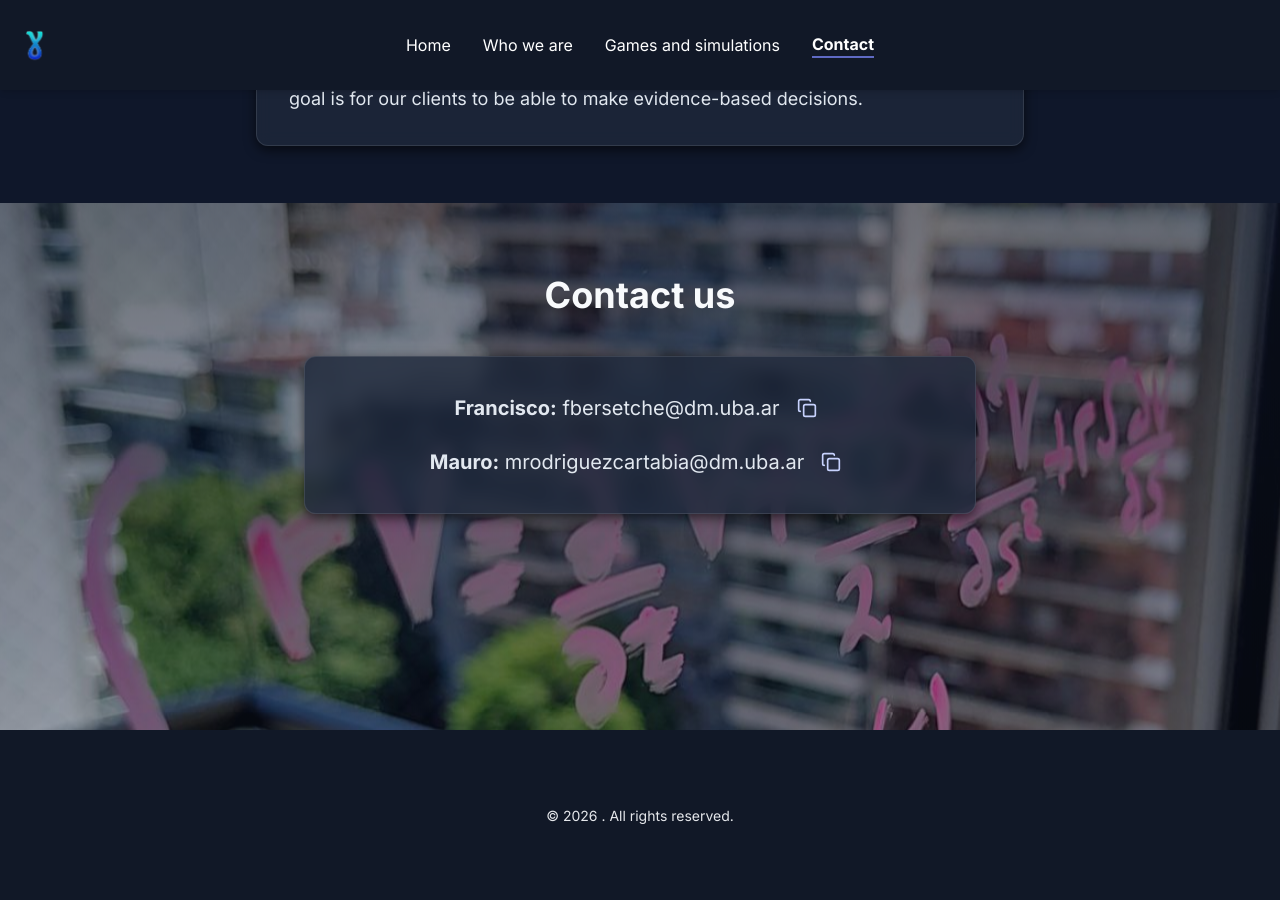
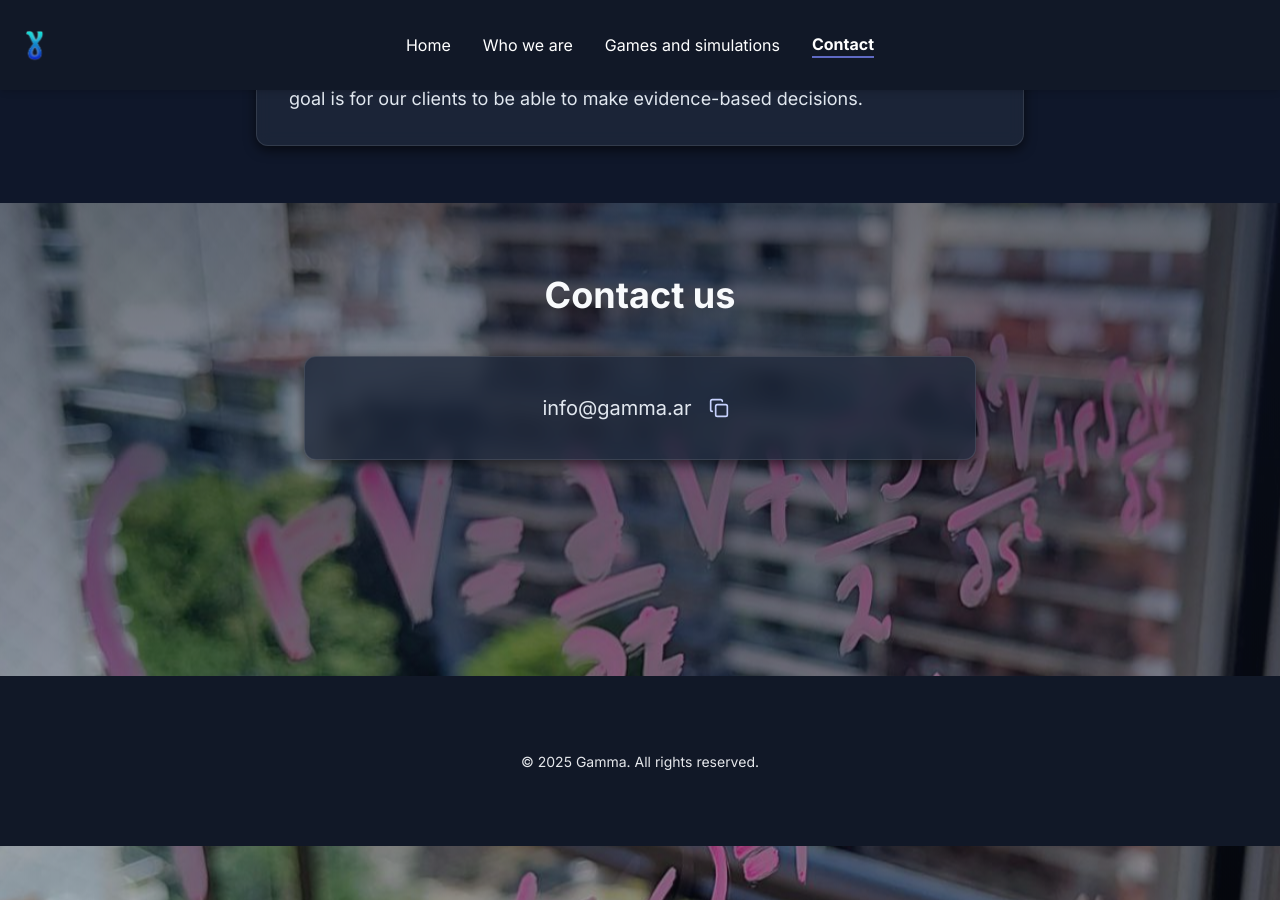
Before and after one commit to mrodriguezcartabia/fmp.github.io, a Jekyll site: the page built from index.html, in a window 1280 px wide and 900 px high, scrolled down 825 px. Built offline with Jekyll 4.4.1, drawn with Linux system fonts in a browser that asks for light colours; nearby versions of some CDN libraries.

Commit message:
Mail corporativo

```diff
--- a/_includes/footer.html
+++ b/_includes/footer.html
@@ -1,7 +1,7 @@
 <footer class="bg-gray-900 text-white py-12 relative z-10">
     <div class="container text-center">
-        <span class="text-gray-200 text-sm" data-en="&copy; 2026 . All rights reserved." data-es="&copy; 2026 Gamma. Todos los derechos reservados." data-pt="&copy; 2026 Gamma. Todos os direitos reservados.">
-            &copy; 2026 Gamma. All rights reserved.
+        <span class="text-gray-200 text-sm" data-en="&copy; 2025 Gamma. All rights reserved." data-es="&copy; 2025 Gamma. Todos los derechos reservados." data-pt="&copy; 2025 Gamma. Todos os direitos reservados.">
+            &copy; 2025 Gamma. All rights reserved.
         </span>
         <!-- ><a href="https://www.linkedin.com/in/" target="_blank" class="text-indigo-400 hover:text-white">LinkedIn</a> -->
     </div>
--- a/index.html
+++ b/index.html
@@ -8,8 +8,8 @@ title: Gamma Solutions - Home
     <div class="shimmer-wrapper opacity-0" id="intro-content">
         <img src="logo_bordeblanco.png" id="intro-logo" alt="Logo" class="h-16 md:h-20 w-auto glow-logo transition-all duration-1000">
         <div class="text-left transition-all duration-1000" id="intro-text">
-            <h1 class="text-4xl md:text-7xl font-extrabold tracking-tight text-white">Gamma</h1>
-            <!-- <p class="text-xl md:text-2xl mt-1 font-light text-white" data-en="Solutions" data-es="Soluciones" data-pt="Soluções"> Solutions </p> -->
+            <h1 class="text-4xl md:text-5xl font-extrabold tracking-tight text-white">Gamma</h1>
+            <p class="text-xl md:text-2xl mt-1 font-light text-white" data-en="Solutions" data-es="Soluciones" data-pt="Soluções"> Solutions </p>
         </div>
     </div>
 </div>
@@ -110,7 +110,7 @@ title: Gamma Solutions - Home
     <section id="contact-section" class="py-24 reveal">
         <h2 class="section-title" data-en="Contact us" data-es="Contacto" data-pt="Contato">Contact us</h2>
         <div class="card max-w-2xl mx-auto text-center space-y-4">
-            <div class="flex items-center justify-center gap-2">
+            <!-- <div class="flex items-center justify-center gap-2">
                 <p class="text-xl"><strong>Francisco:</strong> <span>fbersetche@dm.uba.ar</span></p>
                 <button onclick="copyEmail('fbersetche@dm.uba.ar', this)" class="relative p-2 text-indigo-200 hover:text-white hover:bg-slate-700/50 rounded-md transition-all border border-transparent hover:border-white/10" title="Copy email">
                     <i data-lucide="copy" class="w-5 h-5"></i>
@@ -121,6 +121,12 @@ title: Gamma Solutions - Home
                 <button onclick="copyEmail('mauro@dm.uba.ar', this)" class="relative p-2 text-indigo-200 hover:text-white hover:bg-slate-700/50 rounded-md transition-all border border-transparent hover:border-white/10" title="Copy email">
                     <i data-lucide="copy" class="w-5 h-5"></i>
                 </button>
+            </div> -->
+            <div class="flex items-center justify-center gap-2">
+                <p class="text-xl"><span>info@gamma.ar</span></p>
+                <button onclick="copyEmail('info@gamma.ar', this)" class="relative p-2 text-indigo-200 hover:text-white hover:bg-slate-700/50 rounded-md transition-all border border-transparent hover:border-white/10" title="Copy email">
+                    <i data-lucide="copy" class="w-5 h-5"></i>
+                </button>
             </div>
         </div>
     </section>
```
Also changed, not shown: 3 other files.
